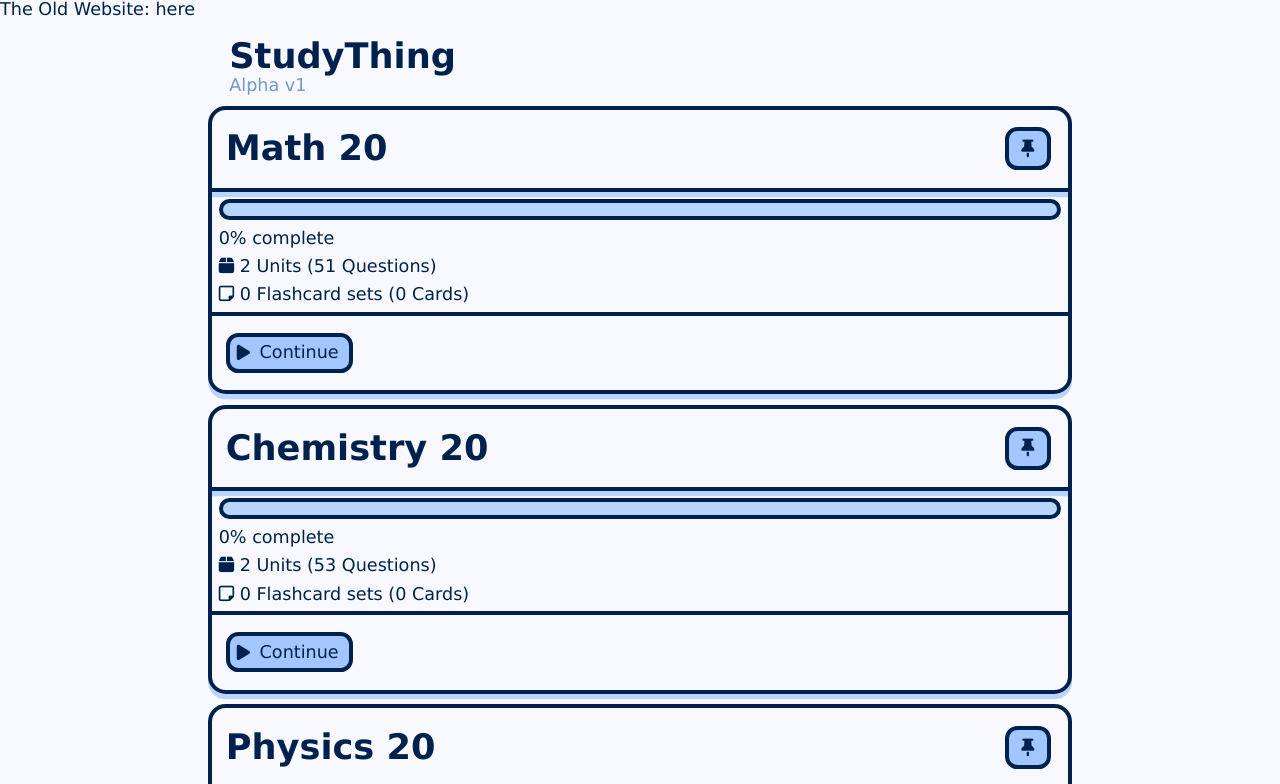
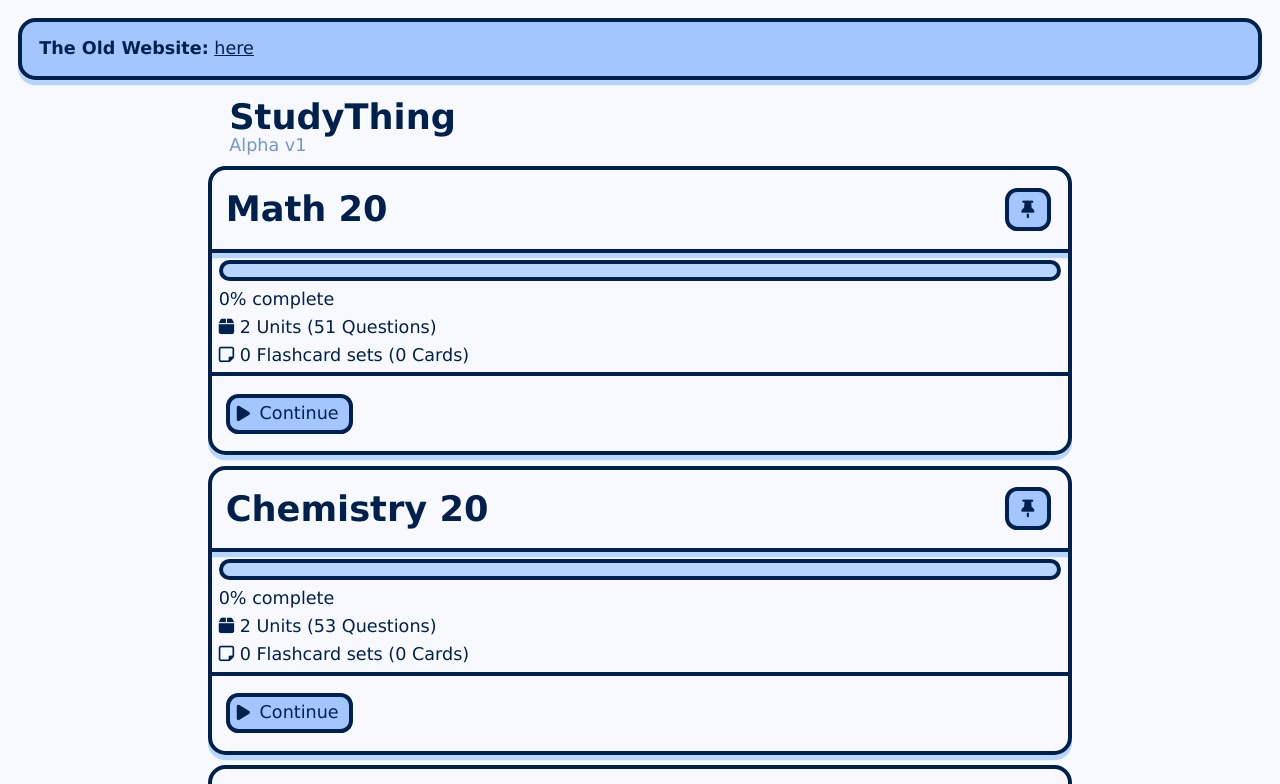
Before and after one commit to theDudk/PhysicsWebsite2, a plain HTML site: page index.html in a window 1280 px wide. Shown: the top 784 px of the page. Drawn offline with Linux system fonts and the light colour scheme.

Commit message:
fixed styling

```diff
--- a/index.html
+++ b/index.html
@@ -12,7 +12,7 @@
     <body>
         <div id="reload-to-update" class="box-info hidden"><i onclick="window.location.reload()" style="cursor: pointer;" class="fa-solid fa-rotate"></i> Your new homepage layout will appear on reload</div>
 
-        <div class="box-info">The Old Website: <a href="https://thedudk.github.io/PhysicsWebsite/index.html">here</a></div>
+        <div class="box box-info"><strong>The Old Website:</strong> <a class="text-link" href="https://thedudk.github.io/PhysicsWebsite/index.html">here</a></div>
 
         <div class="container">
             <div class="container-sm">
--- a/style.css
+++ b/style.css
@@ -88,6 +88,9 @@ header > .box{
 
 .text-danger{
     color: var(--danger);
+}
+.text-link{
+    text-decoration: underline;
 }
 
 /* Scrolls */
@@ -333,6 +336,12 @@ select,
     box-shadow: none;
 }
 
+.box-info{
+    background-color: var(--info-light);
+    margin: 1em;
+    margin-bottom: 0;
+}
+
 /* box types */
 .box-right{
     padding-inline-start: 0.8em;
```
